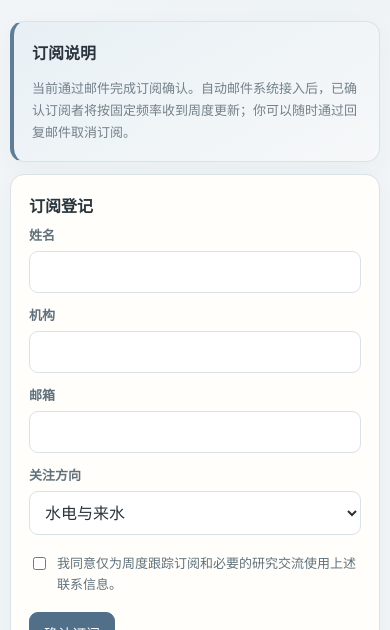
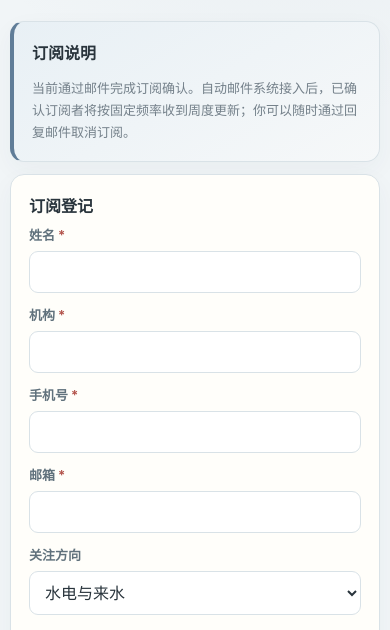
Before and after one commit to dengsiping97-lab/power-data-workbench, a website: page subscribe.html in a window 390 px wide. Shown: the part 191-821 px from the top of the page. Drawn offline with Linux system fonts and the light colour scheme.

Commit message:
feat: require phone on contact forms

```diff
--- a/assets/engagement.css
+++ b/assets/engagement.css
@@ -65,6 +65,7 @@ h1 { margin: 0; font-size: clamp(27px, 2.3vw, 38px); letter-spacing: -.035em; li
 .eng-field { display: grid; gap: 7px; }
 .eng-field.full { grid-column: 1 / -1; }
 .eng-field label, .eng-consent { color: var(--ink-700); font-size: 13px; font-weight: 650; }
+.eng-required { color: #b3534b; }
 .eng-field input, .eng-field select, .eng-field textarea {
   width: 100%;
   min-height: 42px;
--- a/subscribe.html
+++ b/subscribe.html
@@ -33,10 +33,11 @@
         <h2>订阅登记</h2>
         <form data-email-form data-recipient="dengsiping97@gmail.com" data-subject="[电力数据研究工作台] 周度跟踪订阅">
           <div class="eng-fields">
-            <div class="eng-field"><label for="subscribe-name">姓名</label><input id="subscribe-name" data-label="姓名" autocomplete="name" required></div>
-            <div class="eng-field"><label for="subscribe-org">机构</label><input id="subscribe-org" data-label="机构" autocomplete="organization"></div>
-            <div class="eng-field"><label for="subscribe-email">邮箱</label><input id="subscribe-email" data-label="邮箱" type="email" autocomplete="email" required></div>
-            <div class="eng-field"><label for="subscribe-focus">关注方向</label><select id="subscribe-focus" data-label="关注方向"><option>水电与来水</option><option>电价与市场</option><option>电力供需</option><option>公司经营数据</option><option>其他</option></select></div>
+            <div class="eng-field"><label for="subscribe-name">姓名 <span class="eng-required" aria-hidden="true">*</span></label><input id="subscribe-name" name="name" data-label="姓名" autocomplete="name" required></div>
+            <div class="eng-field"><label for="subscribe-org">机构 <span class="eng-required" aria-hidden="true">*</span></label><input id="subscribe-org" name="organization" data-label="机构" autocomplete="organization" required></div>
+            <div class="eng-field"><label for="subscribe-phone">手机号 <span class="eng-required" aria-hidden="true">*</span></label><input id="subscribe-phone" name="phone" data-label="手机号" type="tel" inputmode="tel" autocomplete="tel" required></div>
+            <div class="eng-field"><label for="subscribe-email">邮箱 <span class="eng-required" aria-hidden="true">*</span></label><input id="subscribe-email" name="email" data-label="邮箱" type="email" autocomplete="email" required></div>
+            <div class="eng-field full"><label for="subscribe-focus">关注方向</label><select id="subscribe-focus" name="focus" data-label="关注方向"><option>水电与来水</option><option>电价与市场</option><option>电力供需</option><option>公司经营数据</option><option>其他</option></select></div>
           </div>
           <label class="eng-consent"><input type="checkbox" required>我同意仅为周度跟踪订阅和必要的研究交流使用上述联系信息。</label>
           <button class="eng-submit" type="submit">确认订阅</button>
```
Also changed, not shown: data-request.html (+4 -4 lines).
